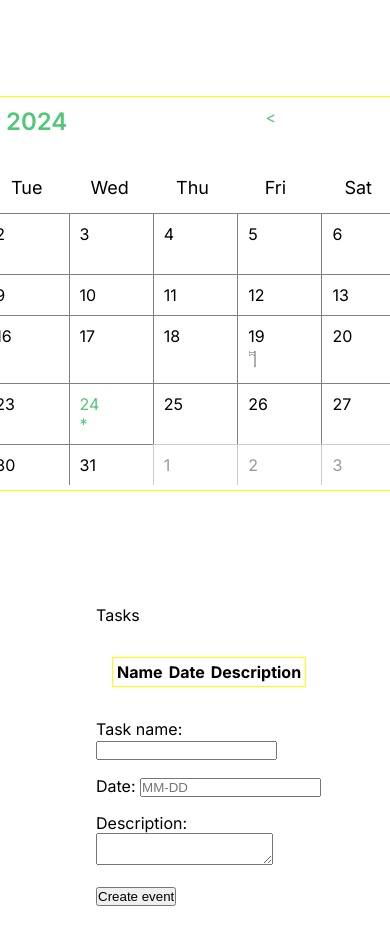
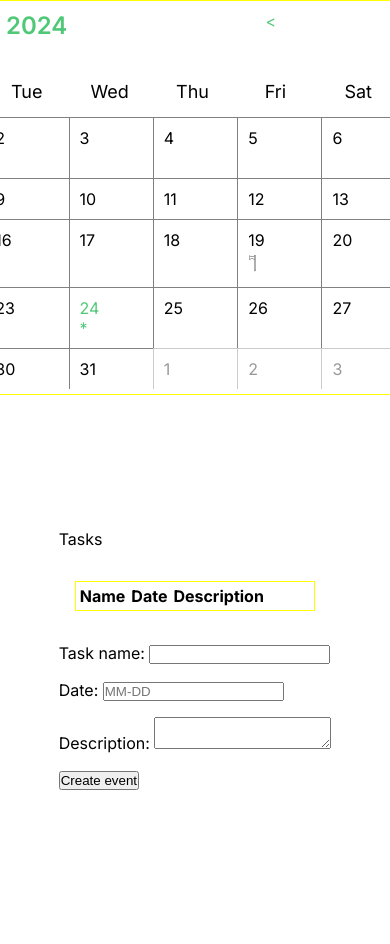
Before and after one commit to a10abrams/task_manager, a Next.js app: page / in a window 390 px wide. Shown: the top 944 px of the page. After the commit the page ends 844 px from the top, so only its background shows below. Built offline with nearby package versions, Linux system fonts and the light colour scheme.

Commit message:
Update Home.module.css
-styling for new layout

```diff
--- a/src/styles/Home.module.css
+++ b/src/styles/Home.module.css
@@ -1,8 +1,54 @@
 .main {
-  display: flex;
-  flex-direction: column;
-  justify-content: space-between;
+  display: grid;
   align-items: center;
-  padding: 6rem;
+  padding: 0rem 5rem 5rem 5rem;
   min-height: 100vh;
 }
+
+/* Mobile */
+@media (max-width: 700px) {
+  .content {
+    padding: 4rem;
+  }
+
+  .main {
+    display: flex;
+    flex-direction: column;
+    padding: 0;
+  }
+
+  .label_task_table {
+    padding: 1vh;
+  }
+
+  .calendar_container {
+    width: 319px !important;
+  }
+
+}
+
+/* Tablet and Smaller Desktop */
+@media (min-width: 701px) and (max-width: 1120px) {
+  .grid {
+    grid-template-columns: repeat(2, 50%);
+  }
+}
+
+@media (prefers-color-scheme: dark) {
+  .vercelLogo {
+    filter: invert(1);
+  }
+
+  .logo {
+    filter: invert(1) drop-shadow(0 0 0.3rem #ffffff70);
+  }
+}
+
+@keyframes rotate {
+  from {
+    transform: rotate(360deg);
+  }
+  to {
+    transform: rotate(0deg);
+  }
+}
```
